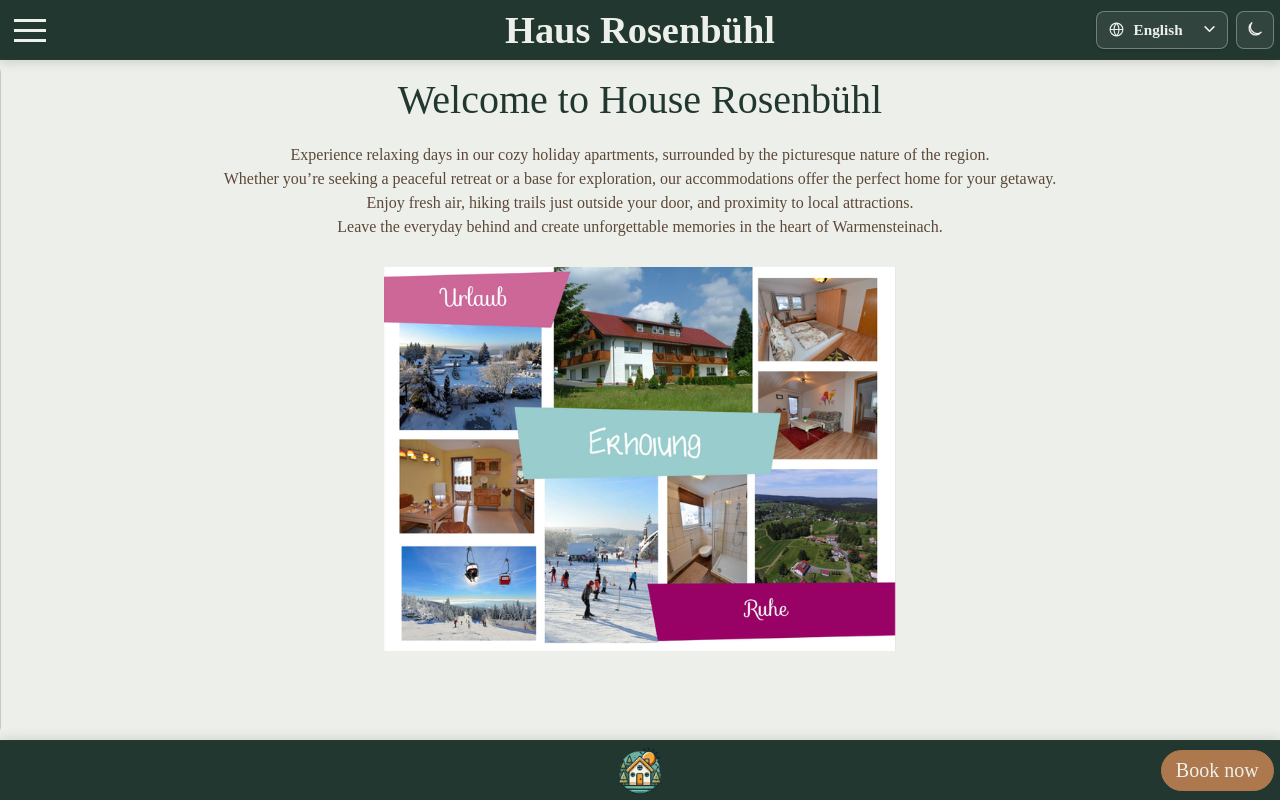
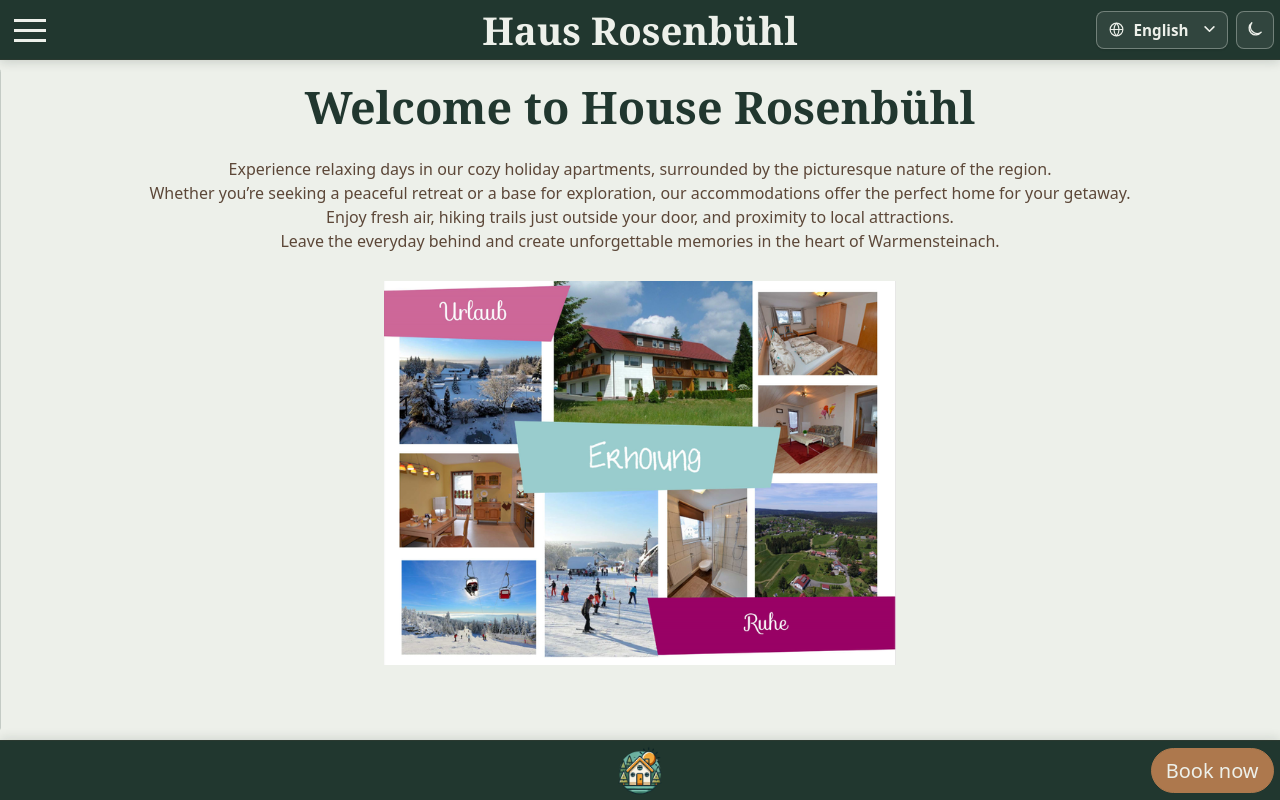
Before and after one commit to marlau97/rosenbuehl, a React (Vite) app: page / in a window 1280 px wide. Built offline with nearby package versions, Linux system fonts and the light colour scheme.

Commit message:
adjust headlines

```diff
--- a/src/Apartments/ApartmentDetail.module.css
+++ b/src/Apartments/ApartmentDetail.module.css
@@ -41,7 +41,7 @@
 .introduction h1 {
     margin-bottom: 8px;
     color: var(--theme-text);
-    font-size: clamp(1.9rem, 4vw, 2.65rem);
+    font-size: clamp(2rem, 4vw, 2.8rem);
 }
 
 .introduction p {
@@ -97,7 +97,7 @@
     }
 
     .introduction h1 {
-        font-size: 1.75rem;
+        font-size: 1.8rem;
     }
 
     .floorPlan img {
--- a/src/Landing/Landing.module.css
+++ b/src/Landing/Landing.module.css
@@ -33,7 +33,8 @@
     color: var(--theme-text);
     padding-top: 2vh;
     padding-bottom: 2vh;
-    font-size: 2.5em;
+    font-size: clamp(2rem, 4vw, 2.8rem);
+    font-weight: 700;
 }
 
 @media (max-width: 768px) {
@@ -43,7 +44,7 @@
 
     #subHeadline {
         padding: 18px 0 10px;
-        font-size: clamp(1.55rem, 7vw, 2rem);
+        font-size: 1.8rem;
         line-height: 1.15;
         text-align: center;
     }
--- a/src/Landing/Landing.tsx
+++ b/src/Landing/Landing.tsx
@@ -8,7 +8,7 @@ function Landing() {
 
     return (
         <div id={styles['container']}>
-            <p id={styles['subHeadline']}>{t("landingSubHeadline")}</p>
+            <h1 id={styles['subHeadline']}>{t("landingSubHeadline")}</h1>
             <p id={styles['text']}>{t("landingText")}</p>
             <img src={landingImage} alt="Haus Rosenbühl"/>
         </div>
--- a/src/Legal/Legal.module.css
+++ b/src/Legal/Legal.module.css
@@ -2,7 +2,7 @@
     color: var(--theme-text);
     padding-top: 2vh;
     padding-bottom: 2vh;
-    font-size: 2.5em;
+    font-size: clamp(2rem, 4vw, 2.8rem);
 }
 
 #subHeadline {
@@ -43,7 +43,7 @@ a:hover {
 
     #headline {
         padding: 18px 0 12px;
-        font-size: 1.75rem;
+        font-size: 1.8rem;
         text-align: center;
     }
 
--- a/src/Location/Location.module.css
+++ b/src/Location/Location.module.css
@@ -35,8 +35,8 @@
 
 .introduction h1 {
     margin-bottom: 12px;
-    font-size: clamp(2rem, 4vw, 3.1rem);
-    font-weight: 500;
+    font-size: clamp(2rem, 4vw, 2.8rem);
+    font-weight: 700;
     line-height: 1.05;
 }
 
@@ -93,7 +93,7 @@
 .section h2 {
     margin-bottom: 14px;
     font-size: clamp(1.25rem, 2vw, 1.65rem);
-    font-weight: 500;
+    font-weight: 700;
 }
 
 .sectionHeader a {
@@ -338,6 +338,10 @@
         height: auto;
     }
 
+    .introduction h1 {
+        font-size: 1.8rem;
+    }
+
     .leftColumn > .section {
         margin-top: 32px;
     }
--- a/src/OurHouse/OurHouse.module.css
+++ b/src/OurHouse/OurHouse.module.css
@@ -181,7 +181,7 @@
 
     .copy h1 {
         margin-bottom: 10px;
-        font-size: 2.55rem;
+        font-size: 2.8rem;
     }
 
     .copy p {
--- a/src/i18n/LocaleSwitcher.module.css
+++ b/src/i18n/LocaleSwitcher.module.css
@@ -9,7 +9,7 @@
     border: 1px solid rgba(237, 240, 234, 0.35);
     border-radius: 8px;
     box-shadow: 0 1px 2px rgba(0, 0, 0, 0.12);
-    font-family: "Times New Roman", Times, serif;
+    font-family: var(--font-body);
     transition: background-color 0.15s ease, border-color 0.15s ease, box-shadow 0.15s ease;
 }
 
--- a/src/index.css
+++ b/src/index.css
@@ -23,7 +23,9 @@
     --theme-card-border: rgba(92, 71, 56, 0.16);
     --theme-link: var(--color-bark);
     --theme-divider: rgba(92, 71, 56, 0.16);
-    font-family: "Times New Roman", Times, serif;
+    --font-body: system-ui, -apple-system, BlinkMacSystemFont, "Segoe UI", Roboto, Helvetica, Arial, sans-serif;
+    --font-heading: Georgia, "Times New Roman", Times, serif;
+    font-family: var(--font-body);
     color-scheme: light;
 }
 
@@ -53,6 +55,13 @@ body {
     overflow: hidden;
 }
 
+h1,
+h2,
+h3 {
+    font-family: var(--font-heading);
+    font-weight: 700;
+}
+
 button,
 select {
     font-family: inherit;
```
